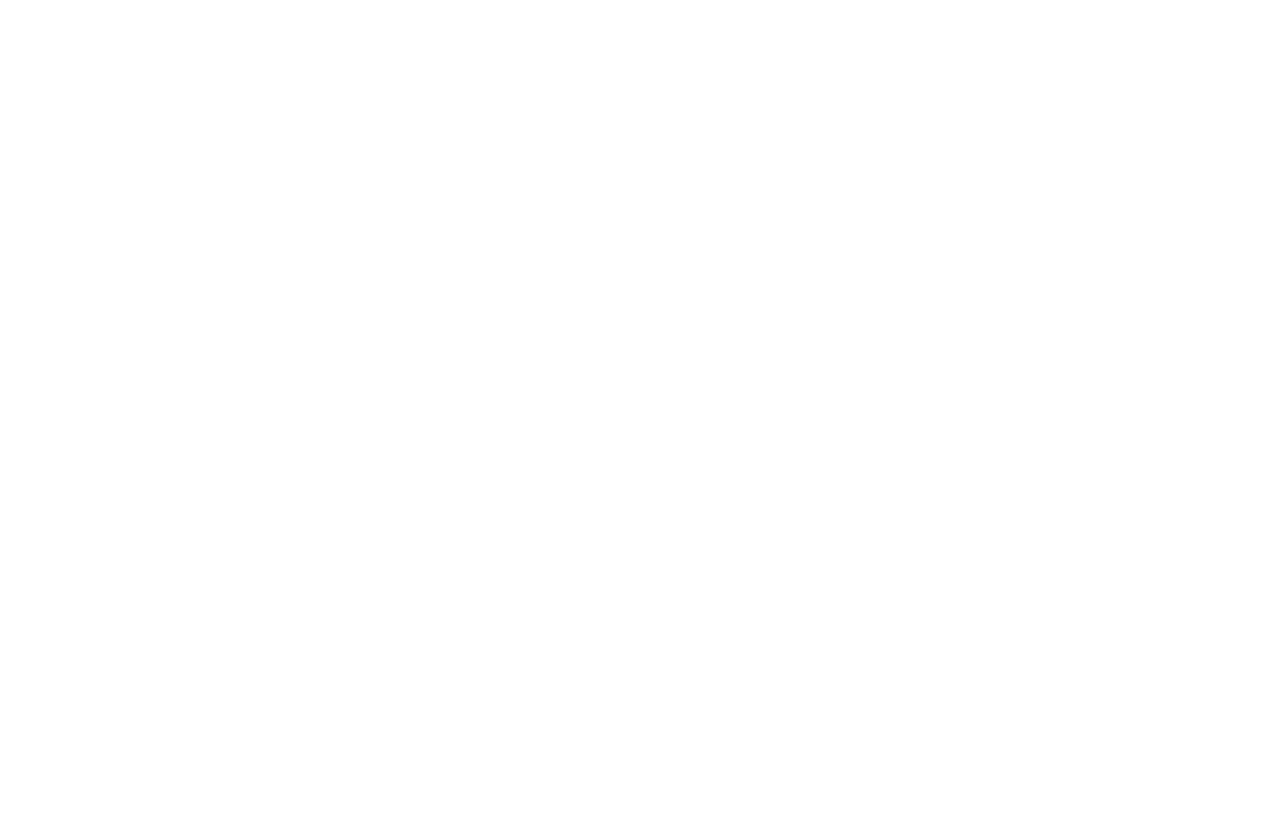
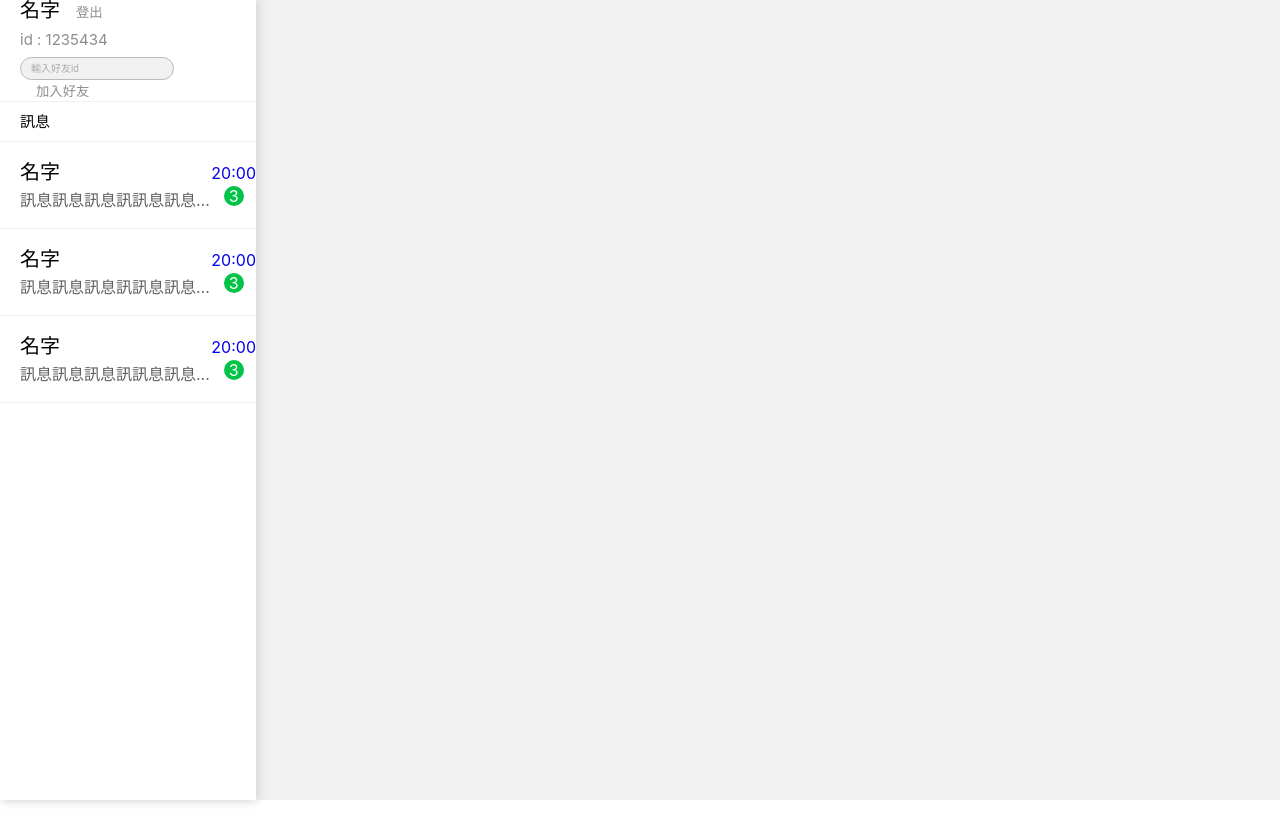
Before and after one commit to liaoliao0428/chatroom, a React (Create React App) app: page /chat in a window 1280 px wide. Before the commit this address had no page. Before the commit the page ends 800 px from the top, so only its background shows below. Built offline with nearby package versions, Linux system fonts and the light colour scheme.

Commit message:
聊天室切版、左側列表(姓名、菜單、訊息預覽)、右側聊天空間、訊息樣式、傳送bar

```diff
--- a/src/index.js
+++ b/src/index.js
@@ -6,15 +6,18 @@
 // 路由套件
 import { BrowserRouter as Router , Routes , Route , Navigate } from 'react-router-dom'
 
-// Login套件
+// pages組件
 import Login from './pages/Login';
+import ChatRoom from './pages/ChatRoom';
 
 const root = ReactDOM.createRoot(document.getElementById('root'));
 root.render(
     <>
       <Router>
         <Routes>
+          <Route path='/' element={<Navigate to='/chat' />} />
           <Route path='/login/*' element={<Login />}/>
+          <Route path='/chat/*' element={<ChatRoom />}/>
         </Routes>
       </Router>
     </>
--- /dev/null
+++ b/src/pages/ChatRoom/components/Chat.js
@@ -0,0 +1,27 @@
+import React from 'react';
+
+// components
+import MessageLeft from './MessageLeft';
+import MessageRight from './MessageRight';
+
+const Chat = () => {
+    return (
+        <div className='chat-wrap'>
+            <div className='chat-wrap-main'>
+                <div className='send-name-wrap'>
+                    <span>傳給誰</span>
+                </div>
+                <div className='message-wrap'>
+                    <MessageLeft />
+                    <MessageRight />
+                </div>
+                <div className='send-message-wrap'>
+                    <input type="text" />
+                    <button>傳送</button>
+                </div>
+            </div>
+        </div>
+    );
+}
+
+export default Chat;
--- /dev/null
+++ b/src/pages/ChatRoom/components/List.js
@@ -0,0 +1,41 @@
+import React from 'react';
+
+// 路由組件
+import { Link , useNavigate } from 'react-router-dom'
+
+// components
+import MessageLink from './MessageLink';
+
+const List = () => {
+    const history = useNavigate();
+    const message = [1, 2, 3]
+
+    // 登出
+    const logout = () => {
+        history('/login')
+    }
+
+    return (
+        <div className='list-wrap'>
+            <div className='list-wrap-name'>
+                <div>
+                    <span>名字</span>
+                    <button onClick={logout}>登出</button>
+                    <p>id : 1235434</p>
+                    <input type="text" placeholder='輸入好友id'/>
+                    <button>加入好友</button>
+                </div>
+            </div>
+            <div className='list-wrap-menu'>
+                <span>訊息</span>
+            </div>
+            <div className='list-wrap-message'>
+                {
+                    message.map(item =><MessageLink />)
+                }
+            </div>
+        </div>
+    );
+}
+
+export default List;
--- /dev/null
+++ b/src/pages/ChatRoom/components/MessageLeft.js
@@ -0,0 +1,15 @@
+import React from 'react';
+
+const MessageLeft = () => {
+    return (
+        <div className='message-left'>
+            <p className='message'>415465455555555555555555555555555555555555555555555555555555555555555555555555555555555555</p>
+            <div className='read-time-left'>
+                <p>已讀</p>
+                <p className='time'>2022-08-03 00:00</p>
+            </div>
+        </div>
+    );
+}
+
+export default MessageLeft;
--- /dev/null
+++ b/src/pages/ChatRoom/components/MessageLink.js
@@ -0,0 +1,21 @@
+import React from 'react';
+
+// 路由組件
+import { Link } from 'react-router-dom'
+
+const MessageLink = () => {
+    return (
+        <Link to='/chat/roomId'>
+            <div className='message-preview'>
+                <span>名字</span>
+                <p>訊息訊息訊息訊訊息訊息訊息訊訊息訊息訊息訊息訊</p>
+            </div>
+            <div className='message-status'>
+                <span>20:00</span>
+                <p className='read-count-s'>3</p>
+            </div>
+        </Link>
+    );
+}
+
+export default MessageLink;
--- /dev/null
+++ b/src/pages/ChatRoom/components/MessageRight.js
@@ -0,0 +1,15 @@
+import React from 'react';
+
+const MessageRight = () => {
+    return (
+        <div className='message-right'>
+            <div className='read-time-right'>
+                <p className='read-right'>已讀</p>
+                <p className='time'>2022-08-03 00:00</p>
+            </div>
+            <p className='message'>415465455555555555555555555555555555555555555555555555555555555555555555555555555555555555</p>
+        </div>
+    );
+}
+
+export default MessageRight;
--- /dev/null
+++ b/src/pages/ChatRoom/index.css
@@ -0,0 +1,280 @@
+/* chatRoom-wrap */
+.chatRoom-wrap {
+    background-color: #f1f1f1;
+    width: 100%;
+    height: 100vh;
+    display: flex;
+}
+
+/* list-wrap */
+.list-wrap {
+    width: 20%;
+    height: 100%;
+    min-width: 250px;
+    background-color: #ffffff;
+    box-shadow: .5px 0 10px 0 #c9c9c9;
+}
+
+/* list-wrap-name */
+.list-wrap-name {
+    min-height: 10%;
+    padding: 0 20px;
+    border-bottom: 1px solid #f1f1f1;
+    box-sizing: border-box;
+    display: flex;
+    align-items: center;
+}
+
+.list-wrap-name button {
+    margin-left: 10px;
+    border: none;
+    background-color: #ffffff;
+    color: #8d8d8d;
+    cursor: pointer
+}
+
+.list-wrap-name button:hover {
+    color: #626262;
+}
+
+.list-wrap-name span{
+    font-size: 20px;
+}
+
+.list-wrap-name p{
+    margin-top: 10px;
+    font-size: 15px;
+    color: #8d8d8d;
+}
+
+.list-wrap-name input {
+    margin-top: 10px;
+    border-radius: 20px;
+    padding: 5px 10px;
+    font-size: 10px;
+    border: 1px solid #bababa;
+    background-color: #f1f1f1;
+    color: #393939;
+}
+
+.list-wrap-name input::placeholder {
+    color: #ababab;
+}
+
+.list-wrap-name input:focus {
+    outline: none;
+}
+
+/* list-wrap-menu */
+.list-wrap-menu {
+    min-height: 5%;
+    padding: 0 20px;
+    border-bottom: 1px solid #f1f1f1;
+    box-sizing: border-box;
+    display: flex;
+    align-items: center;
+}
+
+.list-wrap-menu span{
+    font-size: 15px;
+}
+
+/* list-wrap-message */
+.list-wrap-message {
+    height: 85%;
+    overflow-y: auto;
+    box-sizing: border-box;
+}
+
+.list-wrap-message a {
+    display: block;
+    padding: 20px 5px 20px 20px;
+    border-bottom: 1px solid #f1f1f1;
+    text-decoration: none;
+    max-height: 200px;
+    display: flex;
+}
+
+.list-wrap-message a:hover {
+    background-color: #f1f1f1;
+}
+
+/* message-preview */
+.message-preview {
+    width: 85%;
+}
+
+.message-preview span {
+    color: #000000;
+    font-size: 20px;
+}
+
+.message-preview p {
+    color: #606060;
+    margin-top: 10px;
+    overflow:hidden;
+    white-space: nowrap;
+    text-overflow: ellipsis;
+}
+
+/* message-status */
+.message-status {
+    width: 15%;
+    display: flex;
+    flex-direction: column;
+    align-items: center;
+    justify-content: center;
+}
+
+.read-count-s {
+    margin-top: 5px;
+    width: 10px;
+    height: 10px;
+    padding: 5px;
+    background-color: #00c347;
+    color: #ffffff;
+    border-radius: 50%;
+    display: flex;
+    align-items: center;
+    justify-content: center;
+}
+
+.read-count-m {
+    margin-top: 5px;
+    width: 20px;
+    height: 10px;
+    padding: 5px;
+    background-color: #00c347;
+    color: #ffffff;
+    border-radius: 20px;
+    display: flex;
+    align-items: center;
+    justify-content: center;
+}
+
+.read-count-l {
+    margin-top: 5px;
+    width: 30px;
+    height: 10px;
+    padding: 5px;
+    background-color: #00c347;
+    color: #ffffff;
+    border-radius: 20px;
+    display: flex;
+    align-items: center;
+    justify-content: center;
+}
+
+/* chat-wrap */
+.chat-wrap {
+    width: 80%;
+    height: 100%;
+}
+
+/* chat-wrap-main */
+.chat-wrap-main {
+    width: 65%;
+    height: 100%;
+    margin: 0 auto;
+}
+
+/* send-name-wrap */
+.send-name-wrap {
+    width: 100%;
+    height: 5%;
+    background-color: #ffffff;
+    display: flex;
+    align-items: center;
+    padding: 0 0 0 20px;
+    box-sizing: border-box;
+}
+
+.send-name-wrap span{
+    font-size: 20px;
+}
+
+/* message-wrap */
+.message-wrap {
+    width: 100%;
+    height: 85%;
+    padding: 20px 0;
+    box-sizing: border-box;
+    font-size: 15px;
+    overflow-y: auto;
+}
+
+.message {
+    max-width: 200px;
+    padding: 10px 20px;
+    background-color: #ffffff;
+    border-radius: 20px;
+    word-wrap: break-word;
+}
+
+.message-left {
+    display: flex;
+    align-items: end;
+    justify-content: start;
+    margin-top: 20px;
+}
+
+.message-right {
+    display: flex;
+    align-items: end;
+    justify-content: end;
+    margin-top: 20px;
+}
+
+.read-time-left {
+    margin-left: 10px;
+}
+
+.read-time-right {
+    margin-right: 10px;
+}
+
+.read-right {
+    display: flex;
+    justify-content: end;
+}
+
+.time {
+    margin-top: 5px;
+}
+
+/* send-message-wrap */
+.send-message-wrap {
+    width: 100%;
+    height: 10%;
+    display: flex;
+    align-items: center;
+}
+
+.send-message-wrap input {
+    width: 90%;
+    height: 40px;
+    border: none;
+    border-radius: 20px;
+    padding: 0 0 0 25px;
+    font-size: 18px;
+    color: #393939;
+}
+
+.send-message-wrap input:focus {
+    outline: none;
+}
+
+.send-message-wrap button {
+    margin-left: 20px;
+    width: 40px;
+    height: 40px;
+    border-radius: 50%;
+    background-color: #6a6a6a;
+    color: #ffffff;
+    border: none;
+    cursor: pointer
+}
+
+.send-message-wrap button:hover {
+    filter: brightness(.8);
+}
--- /dev/null
+++ b/src/pages/ChatRoom/index.js
@@ -0,0 +1,24 @@
+import React from 'react';
+
+// 路由套件
+import { Routes , Route } from 'react-router-dom'
+
+// css
+import './index.css'
+
+// components
+import List from './components/List';
+import Chat from './components/Chat';
+
+const ChatRoom = () => {
+    return (
+        <div className='chatRoom-wrap'>
+            <List />
+            <Routes>
+                <Route path='/:roomId' element={<Chat />}/>
+            </Routes>
+        </div>
+    );
+}
+
+export default ChatRoom;
--- a/src/pages/Login/components/Signin.js
+++ b/src/pages/Login/components/Signin.js
@@ -1,17 +1,25 @@
 import React from 'react';
 
 // route
-import { Link } from 'react-router-dom';
+import { Link , useNavigate } from 'react-router-dom'
+
 // axios
 import axios from 'axios';
 
 const Signin = () => {
+    const history = useNavigate();
+
+    // 登入
+    const signin = () => {
+        history('/chat')
+    }
+
     return (
         <div className='signin-wrap'>
             <span>登入</span>
             <input type="text" placeholder="帳號" />
             <input type="text" placeholder="密碼" />
-            <button class="login-btn">登入</button>
+            <button class="login-btn" onClick={signin}>登入</button>
             <Link to='/login/signup'>建立帳號</Link>
         </div>
     );
--- a/src/pages/Login/components/Signup.js
+++ b/src/pages/Login/components/Signup.js
@@ -1,18 +1,26 @@
 import React from 'react';
 
 // route
-import { Link } from 'react-router-dom';
+import { Link , useNavigate } from 'react-router-dom'
+
 // axios
 import axios from 'axios';
 
 const Signup = () => {
+    const history = useNavigate();
+
+    // 回登入頁
+    const login = () => {
+        history('/login')
+    }
+
     return (
         <div className='signup-wrap'>
             <span>建立帳號</span>
             <input type="text" placeholder="用戶名稱" />
             <input type="text" placeholder="帳號" />
             <input type="text" placeholder="密碼" />
-            <button class="login-btn">建立</button>
+            <button class="login-btn" onClick={login}>建立</button>
             <Link to='/login'>回登入頁</Link>
         </div>
     );
--- a/src/pages/Login/index.js
+++ b/src/pages/Login/index.js
@@ -5,6 +5,7 @@
 
 // css
 import './index.css'
+
 // components
 import Signin from './components/Signin';
 import Signup from './components/Signup';
```
